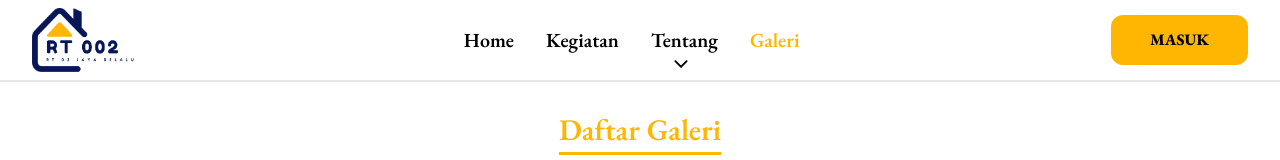
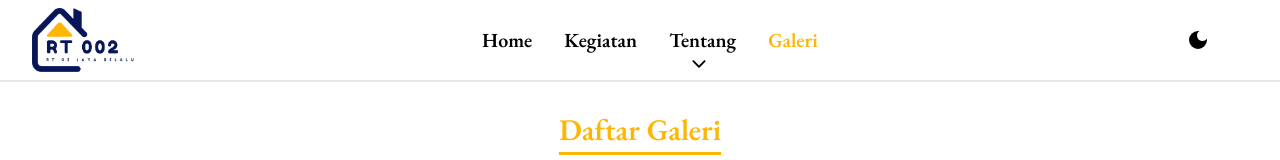
Before and after one commit to myogaazwar/RT-002, a React (Vite) app: page /galeri in a window 1280 px wide. Shown: the top 160 px of the page. Built offline with nearby package versions, Linux system fonts and the light colour scheme.

Commit message:
add: navbar for dark mode

```diff
--- a/src/components/navbar/Navbar.jsx
+++ b/src/components/navbar/Navbar.jsx
@@ -1,4 +1,5 @@
 import logo from '/logo/logo.png';
+import logoDark from '/logo/logoDark.png';
 import Button from '../Elements/Button/Button';
 import { NavItem } from '../Elements/NavItem/NavItem';
 import { IoHomeOutline } from 'react-icons/io5';
@@ -8,8 +9,13 @@ import { IoIosArrowDown } from 'react-icons/io';
 
 import { FaTasks } from 'react-icons/fa';
 import { GrGallery } from 'react-icons/gr';
-import { useState } from 'react';
+import { useContext, useState } from 'react';
 import { Link, NavLink } from 'react-router-dom';
+
+import { MdDarkMode } from 'react-icons/md';
+import { MdOutlineLightMode } from 'react-icons/md';
+
+import { ThemeContext } from '../../App';
 
 export const IconContainer = ({ children }) => {
   return <div className='flex flex-col items-center md:hidden'>{children}</div>;
@@ -17,6 +23,9 @@ export const IconContainer = ({ children }) => {
 
 export const Navbar = () => {
   const [openDropdown, setOpenDropdown] = useState(false);
+  const { theme, toggleTheme } = useContext(ThemeContext);
+
+  console.log(theme);
 
   const handleDropdown = (dropdownName) => {
     setOpenDropdown((prevDropdown) =>
@@ -30,12 +39,18 @@ export const Navbar = () => {
   };
 
   return (
-    <div className=' w-full fixed eb-garamond-medium  z-50 bottom-4  md:top-0  md:shadow-none md:rounded-none max-h-max  '>
-      <div className='md:w-full md:bg-white md:border-b-2 '>
+    <div
+      className={` w-full fixed eb-garamond-medium  z-50 bottom-4  md:top-0  md:shadow-none md:rounded-none max-h-max  `}
+    >
+      <div className='md:w-full md:bg-white dark:md:bg-dark-mode md:border-b-2  '>
         <nav className='flex justify-center  text-md h-16 md:mx-auto  md:h-20 md:justify-between md:py-2 md:px-8 transition-all ease-in-out duration-500  md:max-w-desktop   '>
-          <img className='w-32 max-md:hidden' src={logo} alt='Logo RT002' />
+          <img
+            className='w-32 max-md:hidden'
+            src={theme ? logoDark : logo}
+            alt='Logo RT002'
+          />
 
-          <ul className='z-10 flex relative items-center gap-x-8 justify-center text-md text-black eb-garamond-semibold bg-main-color border-2 border-black w-full mx-5 rounded-2xl px-2 md:bg-transparent md:border-none md:rounded-none md:px-0 md:text-xl  transition-transform duration-500 '>
+          <ul className='z-10 flex relative items-center gap-x-8 justify-center text-md text-black dark:text-white dark:md:text-white eb-garamond-semibold bg-main-color dark:max-md:bg-second-color border-2 border-black w-full mx-5 rounded-2xl px-2 md:bg-transparent md:border-none md:rounded-none md:px-0 md:text-xl  transition-transform duration-500 '>
             <NavItem to={'home'}>
               <IconContainer>
                 <IoHomeOutline />
@@ -73,24 +88,28 @@ export const Navbar = () => {
                 openDropdown === 'tentang'
                   ? ' opacity-100 pointer-events-auto translate-x-12 -translate-y-[65px] h-20 md:block md:translate-y-24 md:translate-x-14 md:w-52 md:h-24 md:pt-2    '
                   : 'opacity-0 pointer-events-none translate-x-12 -translate-y-20 h-20 md:translate-x-[900px] md:translate-y-24  md:w-52 md:h-24  '
-              }   absolute mb-2 bg-main-color rounded-b-2xl rounded-t-xl w-40  transition duration-400 ease-linear transform border-t-2 border-r-2 border-l-2 border-black md:border-b-2 md:rounded-none  `}
+              }   absolute mb-2 bg-main-color dark:bg-second-color rounded-b-2xl rounded-t-xl w-40  transition duration-400 ease-linear transform border-t-2 border-r-2 border-l-2 border-black dark:border-slate-900 md:border-b-2 md:rounded-none  `}
             >
               <ul className='text-center py-2 flex flex-col gap-y-2'>
-                <li className='hover:text-white active:text-white md:text-lg text-sm flex flex-col'>
+                <li className='hover:text-white active:text-white text-black dark:text-white md:text-lg text-sm flex flex-col'>
                   <NavLink
                     to={'/struktur-rt'}
                     className={({ isActive }) =>
-                      isActive ? 'text-bold text-white' : ''
+                      isActive
+                        ? 'text-bold text-white dark:text-main-color'
+                        : ''
                     }
                   >
                     Struktur Rukun Tetangga
                   </NavLink>
                 </li>
-                <li className='hover:text-white active:text-white md:text-lg text-sm flex flex-col'>
+                <li className='hover:text-white active:text-white text-black dark:text-white md:text-lg text-sm flex flex-col'>
                   <NavLink
                     to={'/prestasi'}
                     className={({ isActive }) =>
-                      isActive ? 'text-bold text-white' : ''
+                      isActive
+                        ? 'text-bold text-white dark:text-main-color'
+                        : ''
                     }
                   >
                     Prestasi & Pencapaian
@@ -100,14 +119,20 @@ export const Navbar = () => {
             </div>
           </ul>
 
-          <div className=' items-center hidden md:flex'>
-            <Button
-              classname={
-                'eb-garamond-bold bg-main-color text-black active:text-white hover:scale-105 '
-              }
-            >
-              MASUK
-            </Button>
+          <div className=' items-center hidden md:flex transition-transform duration-150 md:w-32 md:justify-center'>
+            <div>
+              {theme ? (
+                <MdOutlineLightMode
+                  className='text-2xl dark:md:text-white cursor-pointer'
+                  onClick={toggleTheme}
+                />
+              ) : (
+                <MdDarkMode
+                  className='text-2xl cursor-pointer '
+                  onClick={toggleTheme}
+                />
+              )}
+            </div>
           </div>
         </nav>
       </div>
```
